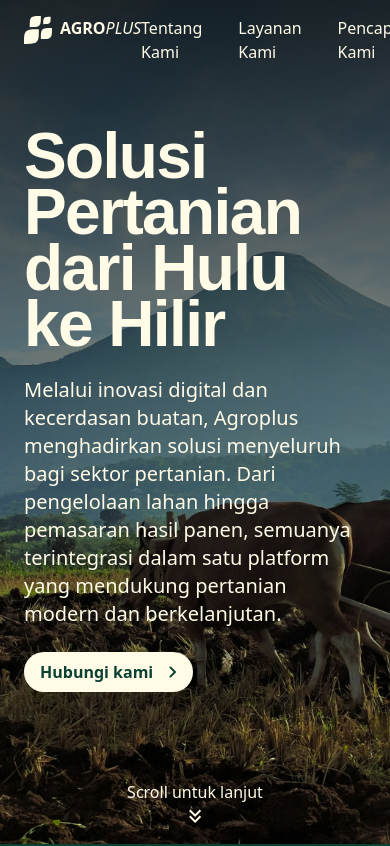
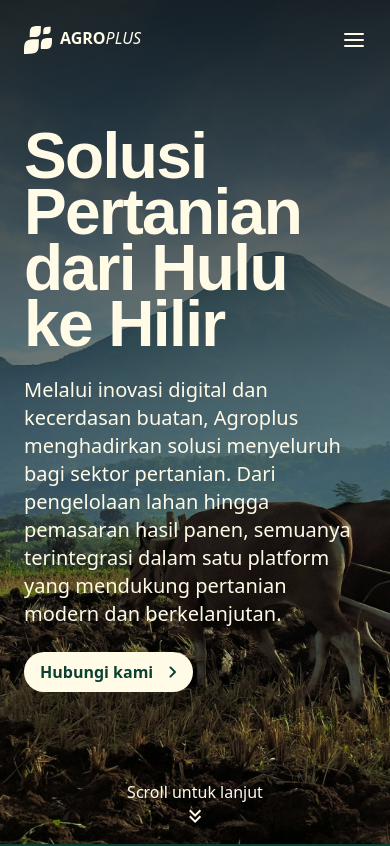
Before and after one commit to agroplus-id/www, a Next.js app: page / in a window 390 px wide. Shown: the top 846 px of the page. Built offline with nearby package versions, Linux system fonts and the light colour scheme; a web font is replaced by a local one.

Commit message:
Make navbar responsive

```diff
--- a/components/Navbar.tsx
+++ b/components/Navbar.tsx
@@ -1,11 +1,73 @@
 "use client";
 
-import Image from "next/image";
+import { AnimatePresence, motion } from "motion/react";
 import LogoMono from "./icons/LogoMono";
 import { useEffect, useState } from "react";
 
+type Link = {
+  href: string;
+  label: string;
+};
+
+const links = [
+  { href: "#comprof", label: "Tentang Kami" },
+  { href: "#features", label: "Layanan Kami" },
+  { href: "#metrics", label: "Pencapaian Kami" },
+  { href: "#partners", label: "Mitra kami" },
+  { href: "#hr", label: "Tim Kami" },
+  { href: "#faq", label: "FAQ" },
+];
+
+function MobileLayout({
+  links,
+  className,
+}: {
+  links: Link[];
+  className?: string;
+}) {
+  return (
+    <motion.nav
+      className={`fixed right-0 top-20 h-full flex flex-col w-2xs lg:hidden items-end ${className}`}
+      initial={{ x: "100%" }}
+      animate={{ x: "0%" }}
+      exit={{ x: "100%" }}
+      transition={{
+        type: "tween",
+        duration: 0.1,
+      }}
+    >
+      {links.map((l, i) => (
+        <a key={i} href={l.href} className="p-8">
+          {l.label}
+        </a>
+      ))}
+    </motion.nav>
+  );
+}
+
+function DesktopLayout({
+  links,
+  className,
+}: {
+  links: Link[];
+  className?: string;
+}) {
+  return (
+    <nav
+      className={`lg:flex grow justify-end flex-row gap-9 hidden ${className}`}
+    >
+      {links.map((l, i) => (
+        <a key={i} href={l.href}>
+          {l.label}
+        </a>
+      ))}
+    </nav>
+  );
+}
+
 export default function Navbar() {
   const [transparent, setTransparent] = useState(true);
+  const [open, setOpen] = useState(false);
 
   useEffect(() => {
     const scrollHandler = () => {
@@ -16,9 +78,11 @@ export default function Navbar() {
     return () => window.removeEventListener("scroll", scrollHandler);
   }, []);
 
+  const navbarColor = `${!transparent || open ? "bg-primary-1 text-primary-2" : "text-primary-1"}`;
+
   return (
     <section
-      className={`fixed section-bg h-20 place-content-center z-50 transition-all duration-150 ${!transparent ? "bg-primary-1 text-primary-2" : "text-primary-1"}`}
+      className={`fixed section-bg h-20 place-content-center z-50 transition-all duration-150 ${navbarColor}`}
     >
       <div className="flex section-content">
         <div id="logo" className="space gap-2 flex flex-row">
@@ -29,12 +93,45 @@ export default function Navbar() {
           </h1>
         </div>
         <div id="navigation" className="flex grow justify-end flex-row gap-9">
-          <a href="#comprof">Tentang Kami</a>
-          <a href="#features">Layanan Kami</a>
-          <a href="#metrics">Pencapaian Kami</a>
-          <a href="#partners">Mitra Kami</a>
-          <a href="#hr">Tim Kami</a>
-          <a href="#faq">FAQ</a>
+          <AnimatePresence>
+            {open ? (
+              <MobileLayout links={links} className={navbarColor} />
+            ) : (
+              <DesktopLayout links={links} className={navbarColor} />
+            )}
+          </AnimatePresence>
+          <button onClick={() => setOpen(!open)} className="lg:hidden">
+            <svg
+              width="24"
+              height="24"
+              viewBox="0 0 24 24"
+              fill="none"
+              aria-hidden
+            >
+              {open ? (
+                // X icon
+                <path
+                  d="M6 6l12 12M6 18L18 6"
+                  stroke="currentColor"
+                  strokeWidth="2"
+                  strokeLinecap="round"
+                  strokeLinejoin="round"
+                />
+              ) : (
+                // hamburger
+                <g
+                  stroke="currentColor"
+                  strokeWidth="2"
+                  strokeLinecap="round"
+                  strokeLinejoin="round"
+                >
+                  <path d="M3 6h18" />
+                  <path d="M3 12h18" />
+                  <path d="M3 18h18" />
+                </g>
+              )}
+            </svg>
+          </button>
         </div>
       </div>
     </section>
```
